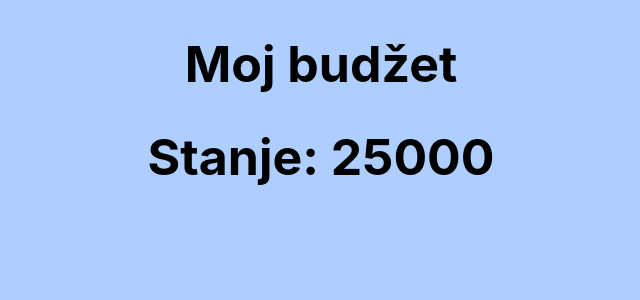
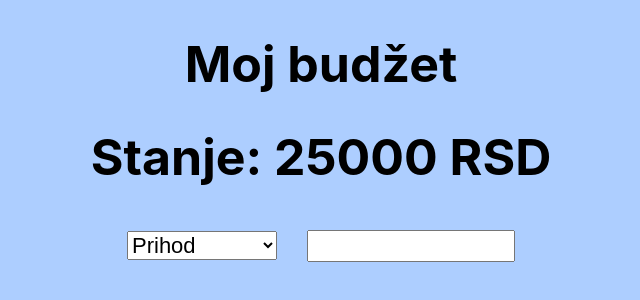
Before and after one commit to hel99/domaci-react, a React (Create React App) app: page / in a window 1280 px wide. Shown: the top 300 px of the page, without its empty margins (319-959 px from the left). Built offline with nearby package versions, Linux system fonts and the light colour scheme.

Commit message:
Select meni za izbor tipa transakcije, useState za cuvanje stanja tipa transakcije

```diff
--- a/src/component/Promene.jsx
+++ b/src/component/Promene.jsx
@@ -1,9 +1,23 @@
-
+import { useState } from 'react';
 
 function Promene() {
+
+    const [tipTransakcije, setTipTransakcije] = useState('');
+
+    function handleSelect(e) {
+        setTipTransakcije(e.target.value)
+    }
+
+    console.log(tipTransakcije);
+
     return (
         <div>
+            <select id="prihod-trosak-select" onChange={handleSelect} value={tipTransakcije}>
+                <option value="prihod">Prihod</option>
+                <option value="trosak">Trošak</option>
+            </select>
 
+            <input type="text" id="input-iznos" />
         </div>
     )
 }
--- a/src/index.css
+++ b/src/index.css
@@ -19,3 +19,15 @@ body {
 .h1-n{
   font-size: 50px;
 }
+
+#input-iznos{
+  margin-left: 30px;
+  font-size: 22px;
+  width: 200px;
+}
+
+#prihod-trosak-select{
+  width: 150px;
+  font-size: 22px;
+  margin-top: 10px;
+}
--- a/src/page/Budzet.jsx
+++ b/src/page/Budzet.jsx
@@ -9,7 +9,7 @@ function Budzet() {
     return (
         <div>
             <h1 className="h1-n">Moj budžet</h1>
-            <h1 className="h1-n">Stanje: {stanje}</h1>
+            <h1 className="h1-n">Stanje: {stanje} RSD</h1>
 
             <Promene stanje={stanje} />
         </div>
```
